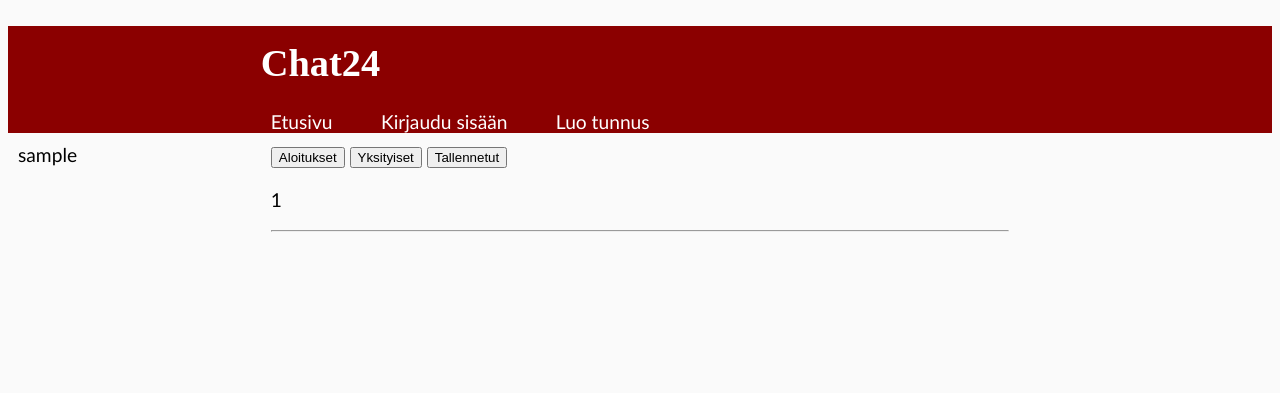
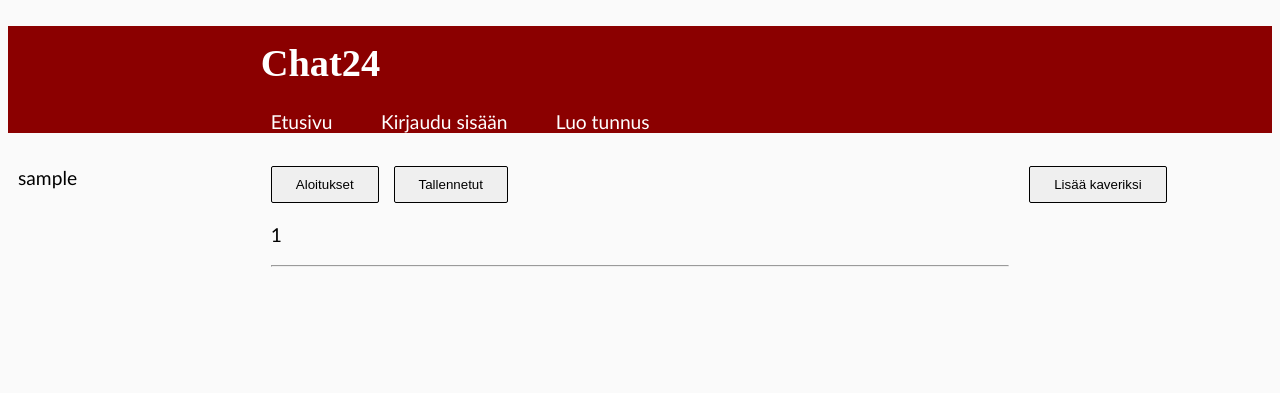
Before and after one commit to Birgitt4/Tsoha_chat24, a Flask app: template templates/profile.html in a window 1280 px wide. Shown: the top 393 px of the page. Run offline with Flask 2, Linux system fonts and the light colour scheme; the template is opened without the code that fills it: most values are stand-ins (such as "Sample title", 1, 10 or a date in 2020).

Commit message:
friend request implemented

```diff
--- a/templates/layout.html
+++ b/templates/layout.html
@@ -50,6 +50,16 @@ header {
 .column.middle {
     width: 60%;
 }
+.button {
+    text-decoration: none;
+    padding: 10px 24px;
+    margin-right: 10px;
+    border-radius: 2px;
+    border: 1px solid black;
+    text-align: center;
+    color: black;
+    background-color: none;
+}
 
 @media screen and (max-width: 800px) {
     .column.side, .column.middle {
--- a/templates/new_thread.html
+++ b/templates/new_thread.html
@@ -10,7 +10,7 @@ Otsikko: <input type="text" name="title"> <br>
 Viesti: <br>
 <textarea name="content" rows="6" cols="40">
 </textarea><br>
-<input type="submit" value="Lähetä">
+<input class="button" type="submit" value="Lähetä">
 </form>
 </div>
 {% endblock %}
--- a/templates/profile.html
+++ b/templates/profile.html
@@ -2,12 +2,17 @@
 {% extends "layout.html" %}
 {% block content %}
 <div class="column side">
+    <br>
     {{ username }}
 </div>
 <div class="column middle">
-<button onclick="publicThreads()">Aloitukset</button>
-<button onclick="privateThreads()">Yksityiset</button>
-<button onclick="followedThreads()">Tallennetut</button>
+    <br>
+    <button class="button" onclick="publicThreads()">Aloitukset</button>
+    <button class="button" onclick="followedThreads()">Tallennetut</button>
+    {% if own %}
+        <button class="button" onclick="privateThreads()">Yksityiset</button>
+        <button class="button" onclick="friendRequests()">Kaveri pyynnöt</button>
+    {% endif %}
     <br>
     <div id="public">
         {% for thread in public_threads %}
@@ -33,11 +38,33 @@
         <hr>
         {% endfor %}
     </div>
+    <div id="requests" style="display: none;">
+        {% for user in f_requests %}
+        <p></p>
+        <a class="normal" href="/profile/{{ user[1] }}">{{ user[0] }}</a>
+        <form action="/add_friend/{{ user[1] }}" method="POST" style="display: inline;">
+            <button class="button" type="submit">Hyväksy</button>
+        </form>
+        <form action="/reject/{{ user[1] }}" method="POST" style="display: inline;">
+            <button class="button" type="submit">Hylkää</button>
+        </form>
+        {% endfor %}
     </div>
+</div>
+<div class="column side">
+    <br>
+    {% if not own %}
+    <form action="/profile/{{ profile_id }}" method="POST">
+        <input class="button" type="submit" value="Lisää kaveriksi"></button>
+    </form>
+    {% endif %}
+</div>
+
 <script>
 function publicThreads() {
     document.getElementById("private").style.display = "none";
     document.getElementById("followed").style.display = "none";
+    document.getElementById("requests").style.display ="none";
     var x = document.getElementById("public");
     if (x.style.display == "none") {
         x.style.display = "block";
@@ -46,6 +73,7 @@ function publicThreads() {
 function privateThreads() {
     document.getElementById("public").style.display = "none";
     document.getElementById("followed").style.display = "none";
+    document.getElementById("requests").style.display ="none";
     var x = document.getElementById("private");
     if (x.style.display == "none") {
         x.style.display = "block";
@@ -54,7 +82,17 @@ function privateThreads() {
 function followedThreads() {
     document.getElementById("private").style.display = "none";
     document.getElementById("public").style.display = "none";
+    document.getElementById("requests").style.display ="none";
     var x = document.getElementById("followed");
+    if (x.style.display == "none") {
+        x.style.display = "block";
+    }
+}
+function friendRequests() {
+    document.getElementById("private").style.display = "none";
+    document.getElementById("public").style.display = "none";
+    document.getElementById("followed").style.display = "none";
+    var x = document.getElementById("requests");
     if (x.style.display == "none") {
         x.style.display = "block";
     }
--- a/templates/search_results.html
+++ b/templates/search_results.html
@@ -23,8 +23,8 @@
 </div>
 <div class="column middle">
     {% if from_t and from_m %}
-    <button onclick="titleSearch()">Aloitukset</button>
-    <button onclick="messageSearch()">Viestit</button>
+    <button class="button" onclick="titleSearch()">Aloitukset</button>
+    <button class="button" onclick="messageSearch()">Viestit</button>
     {% endif %}
     <div id="titles">
         {% for title in title_list %}
--- a/templates/thread.html
+++ b/templates/thread.html
@@ -102,8 +102,9 @@ Uusi viesti: <br>
 </div>
 <div class="column side">
     {% if session.user_id %}
+    <br>
     <form action="/save/{{ id }}" method="POST">
-        <input type="submit" name="save" value="Tallenna ketju">
+        <input class="button" type="submit" name="save" value="Tallenna ketju">
     </form>
     {% endif %}
 </div>
```
Also changed, not shown: routes.py (+22 -6 lines), users.py (+14 -0 lines). Lines whose indentation alone changed are shown as unchanged.
